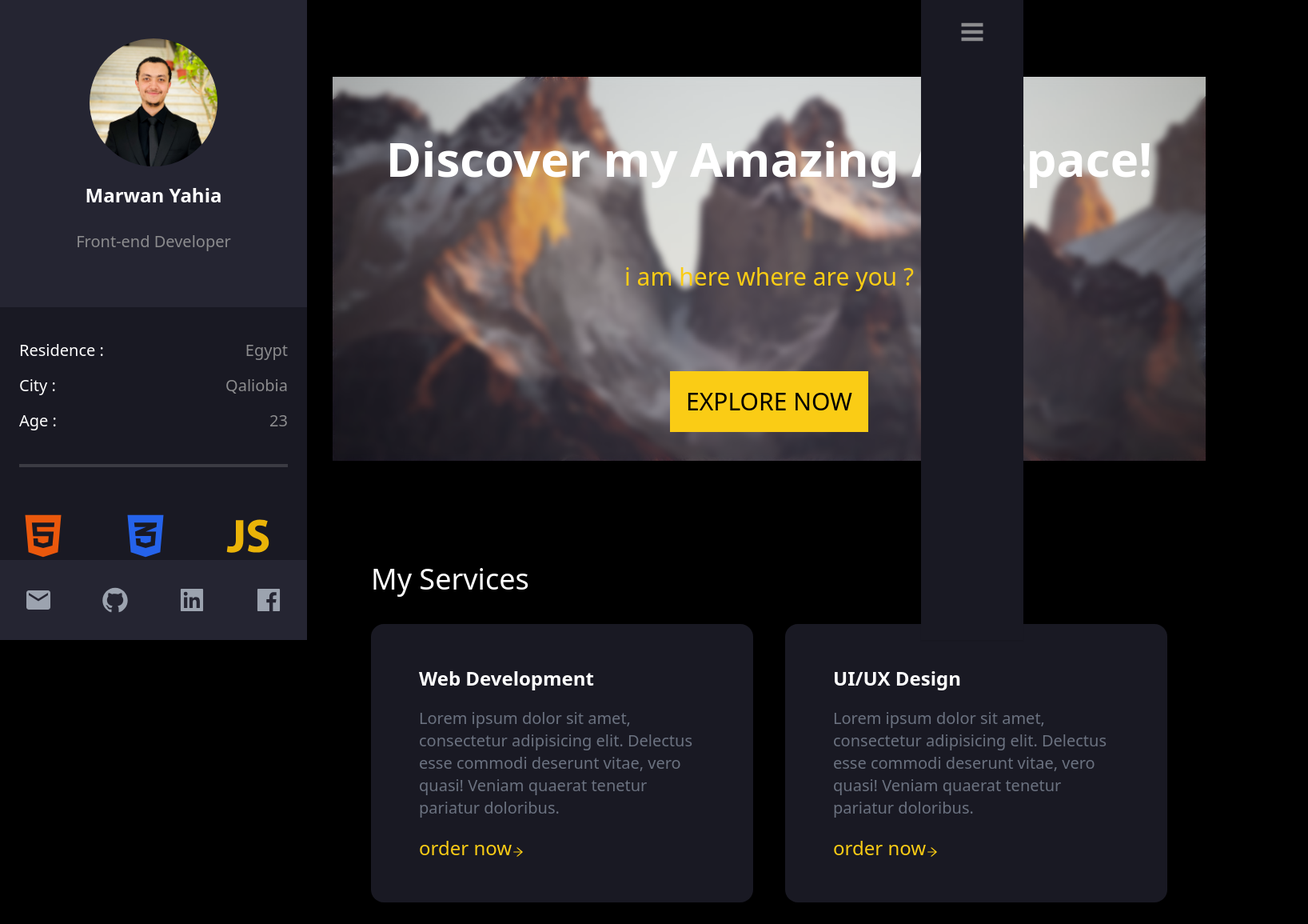
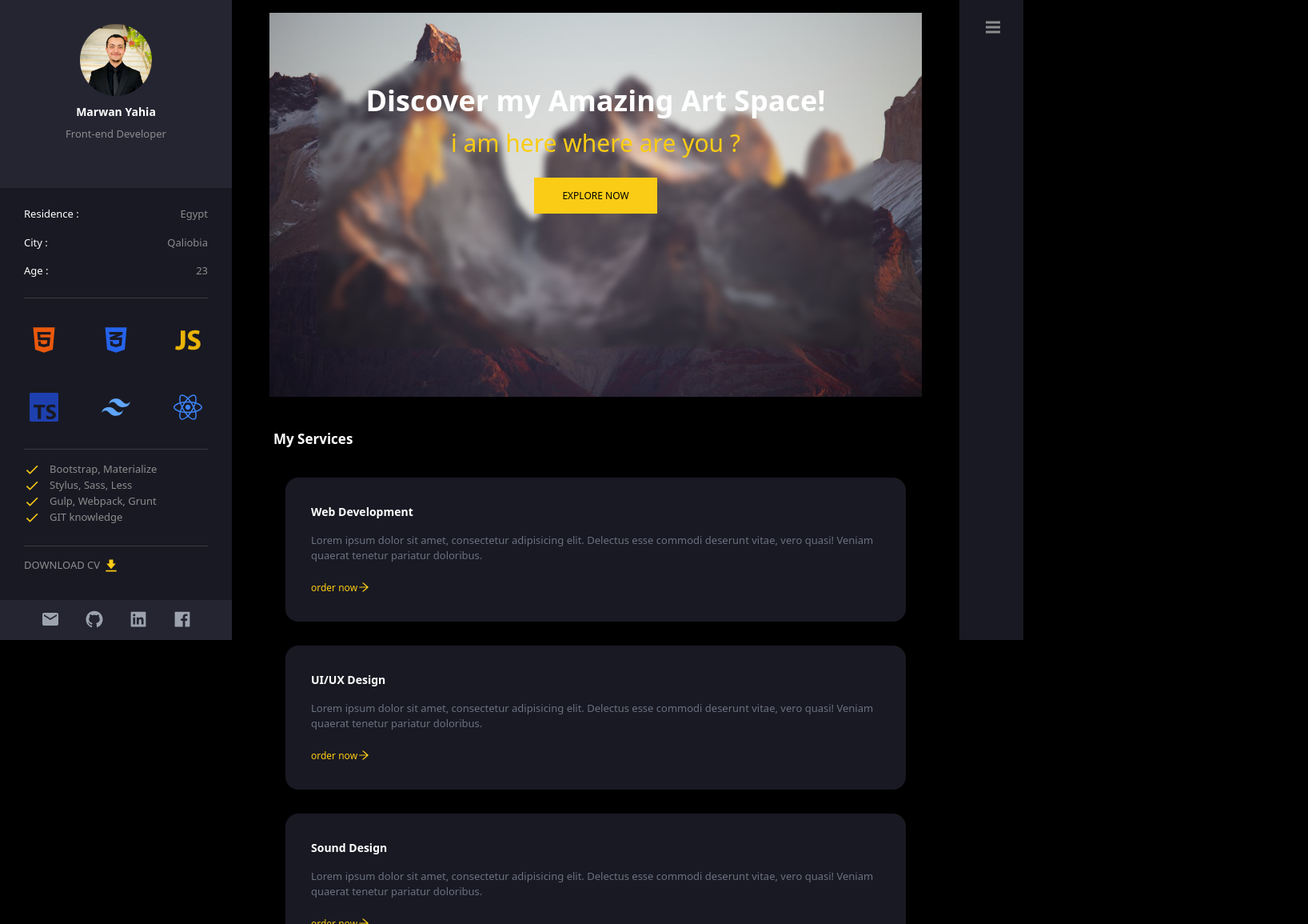
Before and after one commit to Marwan-11/my-portfolio, a React (Vite) app: page / in a window 1280 px wide. Shown: the top 1155 px of the page at 80% size, 1636 px wide, since content can reach past the window. Built offline with nearby package versions, Linux system fonts and the light colour scheme.

Commit message:
edit sections

```diff
--- a/src/App.tsx
+++ b/src/App.tsx
@@ -12,10 +12,10 @@ import Footer from './components/Footer';
 function App() {
   return (
     <div className=" h-full flex ">
-      <div className="  bg-box-gray fixed  h-full w-96 top-0 left-0 overflow-y-scroll no-scrollbar">
+      <div className="  bg-box-gray fixed  h-full w-[290px] top-0 left-0 overflow-y-scroll no-scrollbar">
         <InfoSidebar />
       </div>
-      <div className=" pl-96 pr-32 ">
+      <div className=" flex-1 overflow-hidden ml-[290px] mr-[80px]">
         <MainView />
         <Services />
         <Recommendations />
@@ -25,7 +25,7 @@ function App() {
         <Connect />
         <Footer />
       </div>
-      <div className="fixed h-full top-0 right-0 bg-box-gray ">
+      <div className="fixed h-full top-0 right-0 bg-box-gray w-[80px] ">
         <LinksSidebar />
       </div>
     </div>
--- /dev/null
+++ b/src/Carousel.tsx
@@ -0,0 +1,8 @@
+const carousel = ({ children: services }) => {
+  return (
+    <div>
+      <div className=" flex overflow-hidden"> {services}</div>
+    </div>
+  );
+};
+export default carousel;
--- a/src/components/Footer.tsx
+++ b/src/components/Footer.tsx
@@ -5,47 +5,35 @@ const Footer = () => {
   const date = new Date().getFullYear();
 
   return (
-    <div className=" flex justify-between  bg-box-gray overflow-hidden rounded-2xl">
-      <div className=" flex bg-box-gray px-8 py-8  ">
-        <div className=" my-auto">
+    <div className=" mx-7 px-[30px] flex justify-between  bg-box-gray overflow-hidden rounded-2xl">
+      <div className=" flex bg-box-gray ">
         <img
           src="../../images/logo-color-5a993285.svg"
           alt="logo"
-            className=" w-8"
+          className="  my-auto w-8"
         />
-        </div>
 
         <div className=" mx-5 my-auto  text-gray-400">
-          <p className=" text-xl flex">
-            <span className=" text-2xl">
-              <MdOutlineCopyright />
-            </span>
+          <p className=" text-[14px] flex">
+            <MdOutlineCopyright className=" text-[18px] mt-[0.5px]" />
             <span className=" px-2">{date}</span>
             All Rights Reserved.
           </p>
         </div>
       </div>
       <div className=" rounded-lg py-8 flex mx-5 ">
-        <p className=" px-4">
-          <a href="#" className=" text-4xl text-gray-400 hover:text-green-500 ">
-            <MdEmail />
+        <a href="#">
+          <MdEmail className=" text-2xl text-gray-400 hover:text-green-500  mx-3" />
         </a>
-        </p>
-        <p className=" px-4">
-          <a href="#" className=" text-4xl text-gray-400 hover:text-cyan-500 ">
-            <AiFillGithub />
+        <a href="#">
+          <AiFillGithub className=" text-2xl text-gray-400 hover:text-cyan-500  mx-3" />
         </a>
-        </p>
-        <p className="px-4">
-          <a href="#" className=" text-4xl hover:text-blue-800 text-gray-400 ">
-            <AiFillLinkedin />
+        <a href="#">
+          <AiFillLinkedin className=" text-2xl hover:text-blue-800 text-gray-400  mx-3" />
         </a>
-        </p>
-        <p className="px-4">
-          <a href="#" className=" text-4xl hover:text-blue-800 text-gray-400 ">
-            <AiFillFacebook />
+        <a href="#">
+          <AiFillFacebook className=" text-2xl hover:text-blue-800 text-gray-400  mx-3" />
         </a>
-        </p>
       </div>
     </div>
   );
--- a/src/components/InfoSidebar.tsx
+++ b/src/components/InfoSidebar.tsx
@@ -21,121 +21,98 @@ const InfoSidebar = () => {
           <BsThreeDotsVertical />
         </p>
       </div>
-      <div className=" p-12 text-center bg-side-gray w-96 h-96 fixed">
+      <div className=" p-[30px] text-center bg-side-gray w-[290px] h-[235px] fixed">
         <img
           src="../../images/me.jpg"
           alt=""
-          className=" rounded-full mx-auto w-40 h-40 "
+          className=" rounded-full mx-auto w-[90px] h-[90px] mb-[10px] "
         />
-        <p className=" py-5 text-white text-center text-2xl font-bold">
+        <p className=" text-white text-center mb[10px] text-sm font-bold">
           Marwan Yahia
         </p>
-        <p className=" text-icon-gray py-2 text-center text-xl">
+        <p className=" text-icon-gray py-2 text-center text-[13px]">
           Front-end Developer
         </p>
       </div>
-      <div className=" p-12 text-center bg-side-gray w-full h-96"></div>
-      <div className=" flex py-8 px-6 justify-between ">
-        <div className="">
-          <p className=" py-2  text-xl text-white">Residence :</p>
-          <p className=" py-2  text-xl text-white">City :</p>
-          <p className=" py-2  text-xl text-white">Age :</p>
+      <div className=" p-[30px] text-center bg-side-gray w-[280px] h-[235px]"></div>
+      <div className=" px-[10px]">
+        <div className=" flex py-[15px] px-[10px] justify-between ">
+          <div className="px-[10px]">
+            <p className=" py-2  text-[13px] text-white">Residence :</p>
+            <p className=" py-2  text-[13px] text-white">City :</p>
+            <p className=" py-2  text-[13px] text-white">Age :</p>
           </div>
-        <div className=" text-right">
-          <p className=" py-2  text-xl text-icon-gray">Egypt</p>
-          <p className=" py-2  text-xl text-icon-gray">Qaliobia</p>
-          <p className=" py-2  text-xl text-icon-gray">{year}</p>
+          <div className=" text-right px-[10px]">
+            <p className=" py-2  text-[13px] text-icon-gray">Egypt</p>
+            <p className=" py-2 text-[13px] text-icon-gray">Qaliobia</p>
+            <p className=" py-2  text-[13px] text-icon-gray">{year}</p>
           </div>
         </div>
-
-      <hr className=" mx-6 border-2 border-icon-gray opacity-30" />
-
-      <div className=" flex flex-wrap py-8  mx-auto">
-        <p className=" w-32 text-6xl  py-6 px-6 text-orange-600 hover:text-orange-700 mx-auto ">
+        <hr className=" mx-[20px] border-1 border-icon-gray opacity-30" />
+        <div className=" flex flex-wrap py-[10px]  mx-auto">
+          <p className=" w-18 text-4xl  py-6 px-6 text-orange-600 hover:text-orange-700 mx-auto ">
             <FaHtml5 />
           </p>
-        <p className=" w-32 text-6xl py-6 px-6 text-blue-600 hover:text-blue-800 mx-auto ">
+          <p className=" w-18 text-4xl py-6 px-6 text-blue-600 hover:text-blue-800 mx-auto ">
             <FaCss3Alt />
           </p>
-        <p className=" w-32 text-6xl py-6 px-6 text-yellow-500 hover:text-yellow-600 mx-auto">
+          <p className=" w-18 text-4xl py-6 px-6 text-yellow-500 hover:text-yellow-600 mx-auto">
             <IoLogoJavascript />
           </p>
-        <p className=" w-32 text-6xl py-6 px-6 text-blue-800 hover:text-blue-900 mx-auto">
+          <p className=" w-18 text-4xl py-6 px-6 text-blue-800 hover:text-blue-900 mx-auto">
             <SiTypescript />
           </p>
-        <p className=" w-32 text-6xl py-6 px-6 text-blue-400 hover:text-blue-500 mx-auto">
+          <p className=" w-18 text-4xl py-6 px-6 text-blue-400 hover:text-blue-500 mx-auto">
             <SiTailwindcss />
           </p>
-        <p className=" w-32 text-6xl py-6 px-6 text-blue-500 hover:text-blue-600 mx-auto">
+          <p className=" w-18 text-4xl py-6 px-6 text-blue-500 hover:text-blue-600 mx-auto">
             <FaReact />
           </p>
         </div>
-
-      <hr className=" mx-6 border-2 border-icon-gray opacity-30" />
-
-      <div className=" py-8 px-6 ">
-        <p className=" text-icon-gray flex text-xl">
-          <span className=" mr-3 text-yellow-400 text-3xl">
-            <MdDone />
-          </span>
+        <hr className=" mx-[20px] border-1 border-icon-gray opacity-30" />
+        <div className="py-[15px] px-[10px] mb-[10px]">
+          <p className=" px-[10px] text-icon-gray flex text-[13px]">
+            <MdDone className=" mr-3 text-yellow-400 text-xl" />
             Bootstrap, Materialize
           </p>
-        <p className=" text-icon-gray flex text-xl">
-          <span className=" mr-3 text-yellow-400 text-3xl">
-            <MdDone />
-          </span>
+          <p className=" px-[10px] text-icon-gray flex text-[13px]">
+            <MdDone className=" mr-3 text-yellow-400 text-xl" />
             Stylus, Sass, Less
           </p>
-        <p className=" text-icon-gray flex text-xl">
-          <span className=" mr-3 text-yellow-400 text-3xl">
-            <MdDone />
-          </span>
+          <p className="px-[10px] text-icon-gray flex text-[13px]">
+            <MdDone className=" mr-3 text-yellow-400 text-xl" />
             Gulp, Webpack, Grunt
           </p>
-        <p className=" text-icon-gray flex text-xl">
-          <span className=" mr-3 text-yellow-400 text-3xl">
-            <MdDone />
-          </span>
+          <p className="px-[10px] text-icon-gray flex text-[13px]">
+            <MdDone className=" mr-3 text-yellow-400 text-xl" />
             GIT knowledge
           </p>
         </div>
-
-      <hr className=" mx-6 border-2 border-icon-gray opacity-30" />
-
-      <div className="py-8 px-6">
-        <p>
-          <a href="#" className="flex ">
-            <button className="text-icon-gray text-xl hover:text-white ">
+        <hr className=" mx-[20px] border-1 border-icon-gray opacity-30" />
+        <div className=" my-[10px] px-[10px]">
+          <a href="#" className=" px-[10px] ">
+            <button className="text-icon-gray text-[13px] hover:text-white ">
               DOWNLOAD CV
+              <BiSolidDownload className=" inline mx-1 text-yellow-400 hover:text-yellow-500 text-xl" />
             </button>
-            <button className=" px-3 text-yellow-400 hover:text-yellow-500 text-3xl">
-              <BiSolidDownload />
-            </button>
+          </a>
+        </div>
+        <div className=" bg-side-gray px-[35px] fixed bottom-0 left-0 w-[290px] h-[50px] ">
+          <p className="grid grid-cols-4 my-[12px]">
+            <a href="#">
+              <MdEmail className=" mx-auto text-2xl text-gray-400 hover:text-green-500 " />
+            </a>
+            <a href="#">
+              <AiFillGithub className=" mx-auto text-2xl text-gray-400 hover:text-cyan-500 " />
+            </a>
+            <a href="#">
+              <AiFillLinkedin className=" mx-auto text-2xl text-gray-400 hover:text-blue-700 " />
+            </a>
+            <a href="#">
+              <AiFillFacebook className=" mx-auto text-2xl text-gray-400 hover:text-blue-700 " />
             </a>
           </p>
         </div>
-
-      <div className=" bg-side-gray py-8 grid grid-cols-4 fixed bottom-0 left-0 w-96 ">
-        <p className=" mx-auto">
-          <a href="#" className=" text-4xl text-gray-400 hover:text-green-500 ">
-            <MdEmail />
-          </a>
-        </p>
-        <p className="mx-auto">
-          <a href="#" className=" text-4xl text-gray-400 hover:text-cyan-500 ">
-            <AiFillGithub />
-          </a>
-        </p>
-        <p className="mx-auto">
-          <a href="#" className=" text-4xl hover:text-blue-800 text-gray-400 ">
-            <AiFillLinkedin />
-          </a>
-        </p>
-        <p className="mx-auto">
-          <a href="#" className=" text-4xl hover:text-blue-800 text-gray-400 ">
-            <AiFillFacebook />
-          </a>
-        </p>
       </div>
     </div>
   );
--- a/src/components/LinksSidebar.tsx
+++ b/src/components/LinksSidebar.tsx
@@ -15,67 +15,67 @@ const LinksSidebar = () => {
       <button
         onClick={toggleSidebar}
         className={`${
-          isOpen ? 'right-48 top-4' : 'top-4 right-10'
+          isOpen ? 'right-[170px] top-4' : 'top-4 right-5'
         } duration-700 p-1.5   absolute  z-10`}
       >
         {isOpen ? (
-          <AiOutlineClose className="text-icon-gray text-4xl hover:text-white" />
+          <AiOutlineClose className="text-icon-gray text-2xl hover:text-white" />
         ) : (
-          <VscThreeBars className="text-icon-gray text-4xl hover:text-white" />
+          <VscThreeBars className="text-icon-gray text-2xl hover:text-white" />
         )}
       </button>
 
       <div
         className={`fixed right-0 top-0 ${
-          isOpen ? 'w-64' : 'w-32'
+          isOpen ? 'w-[230px]' : 'w-[80px]'
         } h-full bg-box-gray shadow-sm duration-700`}
       >
         <nav className=" h-full flex flex-col bg-box-gray shadow-sm ">
           {isOpen && (
             <div className=" duration-700 bg-box-gray">
-              <div className=" mt-32">
-                <ul className=" px-3">
-                  <li className=" text-icon-gray text-2xl my-5 mx-4 hover:text-white">
+              <div className=" mt-[100px]">
+                <ul className="">
+                  <li className=" text-icon-gray text-[13px] py-[7px] px-[30px] hover:text-white">
                     <a href="#">Home</a>
                   </li>
-                  <li className=" text-icon-gray text-2xl my-5 mx-4 hover:text-white">
+                  <li className=" text-icon-gray text-[13px] py-[7px] px-[30px] hover:text-white">
                     <a href="#">Services</a>
                   </li>
-                  <li className=" text-icon-gray text-2xl my-5 mx-4 hover:text-white">
+                  <li className=" text-icon-gray text-[13px] py-[7px] px-[30px] hover:text-white">
                     <a href="#">Works</a>
                   </li>
-                  <li className=" text-icon-gray text-2xl my-5 mx-4 hover:text-white">
+                  <li className=" text-icon-gray text-[13px] py-[7px] px-[30px] hover:text-white">
                     <a href="#">Resume</a>
                   </li>
-                  <li className=" text-icon-gray text-2xl my-5 mx-4 hover:text-white">
+                  <li className=" text-icon-gray text-[13px] py-[7px] px-[30px] hover:text-white">
                     <a href="#">Blog</a>
                   </li>
-                  <li className=" text-icon-gray text-2xl my-5 mx-4 hover:text-white">
+                  <li className=" text-icon-gray text-[13px] py-[7px] px-[30px] hover:text-white">
                     <a href="#">Contact</a>
                   </li>
                 </ul>
               </div>
-              <hr className=" mx-6 border-2 border-icon-gray opacity-30" />
+              <hr className=" mx-[30px] mt-4 border-1 border-icon-gray opacity-30" />
 
-              <div className="  grid  grid-cols-2  py-7">
-                <button className=" text-4xl text-white mx-auto">
+              <div className="  grid  grid-cols-2 mt-4 ">
+                <button className=" text-2xl text-white mx-auto">
                   <MdLightMode />
                 </button>
-                <button className=" text-5xl text-white mx-auto">
+                <button className=" text-2xl text-white mx-auto">
                   <MdDarkMode />
                 </button>
               </div>
-              <hr className=" mx-6 border-2 border-icon-gray opacity-30" />
+              <hr className=" mx-[30px] mt-4 border-1 border-icon-gray opacity-30" />
 
-              <div className=" m-6  grid grid-cols-4 ">
-                <button className=" mb-5 mx-auto w-9 h-9 bg-red-600  rounded-full"></button>
-                <button className=" mb-5 mx-auto w-9 h-9 bg-orange-600  rounded-full"></button>
-                <button className=" mb-5 mx-auto w-9 h-9 bg-yellow-400  rounded-full"></button>
-                <button className=" mb-5 mx-auto w-9 h-9 bg-green-500  rounded-full"></button>
-                <button className=" mb-5 mx-auto w-9 h-9  bg-lime-400  rounded-full"></button>
-                <button className=" mb-5 mx-auto w-9 h-9 bg-blue-600  rounded-full"></button>
-                <button className=" mb-5 mx-auto w-9 h-9 bg-cyan-400  rounded-full"></button>
-                <button className=" mb-5 mx-auto w-9 h-9 bg-purple-500  rounded-full"></button>
+              <div className=" mt-4 px-[30px]  grid grid-cols-4 ">
+                <button className=" mb-5 mx-auto w-5 h-5 bg-red-600  rounded-full"></button>
+                <button className=" mb-5 mx-auto w-5 h-5 bg-orange-600  rounded-full"></button>
+                <button className=" mb-5 mx-auto w-5 h-5 bg-yellow-400  rounded-full"></button>
+                <button className=" mb-5 mx-auto w-5 h-5 bg-green-500  rounded-full"></button>
+                <button className=" mb-5 mx-auto w-5 h-5  bg-lime-400  rounded-full"></button>
+                <button className=" mb-5 mx-auto w-5 h-5 bg-blue-600  rounded-full"></button>
+                <button className=" mb-5 mx-auto w-5 h-5 bg-cyan-400  rounded-full"></button>
+                <button className=" mb-5 mx-auto w-5 h-5 bg-purple-500  rounded-full"></button>
               </div>
             </div>
           )}
--- a/src/components/MainView.tsx
+++ b/src/components/MainView.tsx
@@ -2,22 +2,18 @@ const MainView = () => {
   return (
     <div
       style={{ backgroundImage: 'url(../../images/bg.jpg)' }}
-      className=" h-[30rem] my-20 mx-auto bg-cover bg-no-repeat bg-center "
+      className=" p-[60px] mx-[15px] h-[30rem] bg-cover bg-no-repeat bg-center "
     >
-      <div className=" h-full w-full backdrop-blur-sm backdrop-grayscale-[40%]">
-        <div className=" py-7 text-center">
-          <h1 className=" text-6xl text-white m-11 font-extrabold">
-            Discover my Amazing Art Space!
-          </h1>
-        </div>
-        <div className=" py-7 text-center">
-          <p className=" text-3xl text-yellow-400">i am here where are you ?</p>
-        </div>
-        <div className=" py-7 text-left md:text-center">
-          <button className=" text-3xl text-black bg-yellow-400 m-11 p-5">
-            EXPLORE NOW
-          </button>
-        </div>
+      <div className=" pt-[30px] text-left  h-full  backdrop-blur-sm backdrop-grayscale-[40%] lg:text-center">
+        <h1 className=" text-4xl text-white mb-[15px] font-extrabold">
+          Discover my Amazing Art Space!
+        </h1>
+        <p className=" mb-[25px] text-3xl text-yellow-400">
+          i am here where are you ?
+        </p>
+        <button className=" text-xs text-black bg-yellow-400 px-[35px] h-[45px]">
+          EXPLORE NOW
+        </button>
       </div>
     </div>
   );
--- a/src/components/Services.tsx
+++ b/src/components/Services.tsx
@@ -35,29 +35,23 @@ const Services = () => {
   ];
 
   return (
-    <div className=" py-12 px-12 w-full">
-      <div>
-        <div>
-          <h4 className=" text-white text-4xl">My Services</h4>
-        </div>
-      </div>
-      <div className=" grid gap-10 grid-cols-auto py-9">
+    <div className=" mt-10 px-[20px]">
+      <h4 className=" mb-[20px] font-bold text-white text-[17px]">
+        My Services
+      </h4>
+      <div className=" grid grid-cols-auto ">
         {services.map((item) => {
           return (
-            <div className=" bg-box-gray overflow-hidden px-8 py-8 rounded-2xl ">
-              <div className=" my-5 mx-7">
-                <h5 className=" font-semibold text-2xl text-white">
+            <div className=" px-[15px]">
+              <div className=" my-[15px] bg-box-gray overflow-hidden px-8 py-8 rounded-2xl ">
+                <h5 className=" mb-[16px] font-semibold text-[14px] text-white">
                   {item.title}
                 </h5>
-              </div>
-              <div className=" my-5 mx-7">
-                <p className=" text-gray-500 text-xl font-normal">
+                <p className=" text-gray-500 mb-[16px] text-[13px] font-normal">
                   {item.disc}
                 </p>
-              </div>
-              <div className=" my-5 mx-7">
                 <a href="#">
-                  <p className=" text-yellow-400 inline-block  text-2xl">
+                  <p className=" text-yellow-400 inline-block  text-[12px]">
                     {item.link}
                   </p>
                   <AiOutlineArrowRight className=" text-yellow-400 inline-block" />
--- a/src/components/Works.tsx
+++ b/src/components/Works.tsx
@@ -42,10 +42,10 @@ const Works = () => {
     ];
 
   return (
-    <div className=" py-12 px-12 w-full">
+    <div className=" py-12 px-12">
       <div>
         <div>
-          <h4 className=" text-white text-5xl">WORKS</h4>
+          <h4 className=" text-white text-3xl">WORKS</h4>
         </div>
       </div>
       <div className=" grid gap-10 grid-cols-auto py-9">
```
Also changed, not shown: src/components/Connect.tsx (+16 -29 lines), src/components/Contact.tsx (+45 -43 lines), src/components/History.tsx (+30 -42 lines), src/components/Recommendations.tsx (+35 -22 lines). Lines whose indentation alone changed are shown as unchanged.
